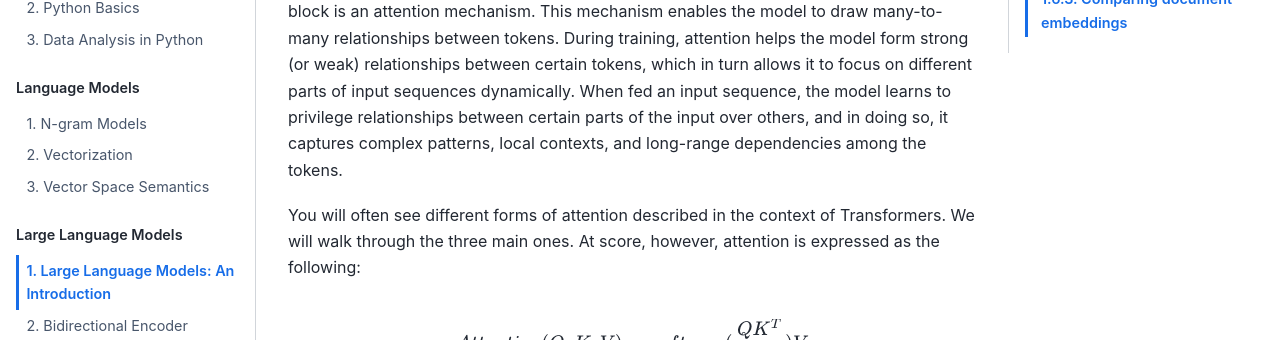
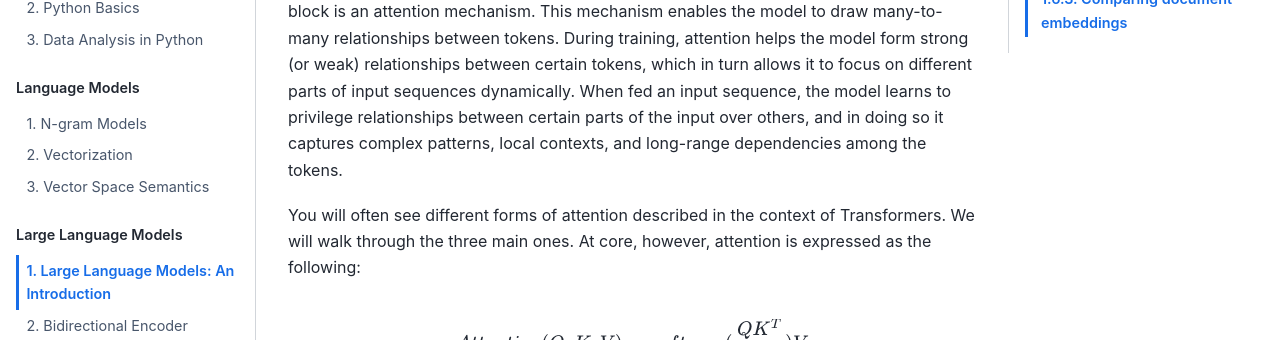
Before and after one commit to t-shoemaker/2024_dtl_lm-interpretability, a Jupyter Book: the page built from chapters/07_intro-to-llms.md, in a window 1280 px wide and 900 px high, scrolled down 7868 px. Shown: the part 285-625 px from the top of the window. Built offline with Jupyter Book 1.0.4 settings and Sphinx 7.4.7 and the Sphinx Book theme 1.1.4, drawn with Linux system fonts in a browser that asks for light colours; some of the changed text lies outside the part shown.

Commit message:
Small prose tweaks

```diff
--- a/chapters/07_intro-to-llms.md
+++ b/chapters/07_intro-to-llms.md
@@ -420,12 +420,12 @@ the model to draw many-to-many relationships between tokens. During training,
 attention helps the model form strong (or weak) relationships between certain
 tokens, which in turn allows it to focus on different parts of input sequences
 dynamically. When fed an input sequence, the model learns to privilege
-relationships between certain parts of the input over others, and in doing so,
+relationships between certain parts of the input over others, and in doing so
 it captures complex patterns, local contexts, and long-range dependencies among
 the tokens.
 
 You will often see different forms of attention described in the context of
-Transformers. We will walk through the three main ones. At score, however,
+Transformers. We will walk through the three main ones. At core, however,
 attention is expressed as the following:
 
 $$
```
Also changed, not shown: other parts of chapters/07_intro-to-llms.md (+1 -1 lines).
